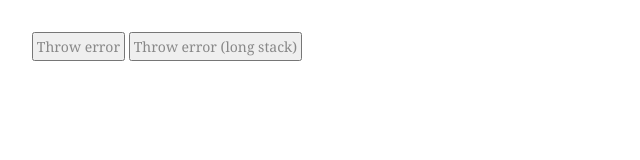
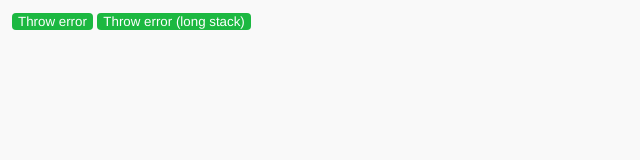
Before and after one commit to juliemr/ngconf-2016-zones, a website: page zone_egs/exception.html in a window 1280 px wide. Shown: the whole page, without its empty margins (0-640 px from the left). Drawn offline with nearby package versions, Linux system fonts and the light colour scheme.

Commit message:
Make buttons flat, feel shame sitting next to angular material team

```diff
--- a/src/styles.css
+++ b/src/styles.css
@@ -1,4 +1,28 @@
 h2 { color: #444; font-weight: lighter; }
-body { margin: 2em; }
-body, input[text], button { color: #888; font-family: Cambria, Georgia; }
-button {padding: 0.2em; font-size: 14px}
+body {
+  background-color: #f9f9f9;
+  font-family: RobotoDraft, 'Helvetica Neue', Helvetica, Arial;
+  -webkit-user-select: none;
+  -moz-user-select: none;
+  -ms-user-select: none;
+  user-select: none;
+  -webkit-tap-highlight-color: rgba(0,0,0,0);
+  -webkit-touch-callout: none;
+}
+body, input[text],button {
+  font-family:
+  RobotoDraft, 'Helvetica Neue', Helvetica, Arial;
+}
+div{
+  padding: 4px;
+}
+button {
+  background-color: rgb(28, 184, 65);
+  border-radius: 4px;
+  text-align: center;
+  cursor: pointer;
+  user-select: none;
+  outline: none;
+  border: none;
+  color: rgb(255, 255, 255);
+}
--- a/zone_egs/styles.css
+++ b/zone_egs/styles.css
@@ -1,4 +1,28 @@
 h2 { color: #444; font-weight: lighter; }
-body { margin: 2em; }
-body, input[text], button { color: #888; font-family: Cambria, Georgia; }
-button {padding: 0.2em; font-size: 14px}
+body {
+  background-color: #f9f9f9;
+  font-family: RobotoDraft, 'Helvetica Neue', Helvetica, Arial;
+  -webkit-user-select: none;
+  -moz-user-select: none;
+  -ms-user-select: none;
+  user-select: none;
+  -webkit-tap-highlight-color: rgba(0,0,0,0);
+  -webkit-touch-callout: none;
+}
+body, input[text],button {
+  font-family:
+  RobotoDraft, 'Helvetica Neue', Helvetica, Arial;
+}
+div{
+  padding: 4px;
+}
+button {
+  background-color: rgb(28, 184, 65);
+  border-radius: 4px;
+  text-align: center;
+  cursor: pointer;
+  user-select: none;
+  outline: none;
+  border: none;
+  color: rgb(255, 255, 255);
+}
```
